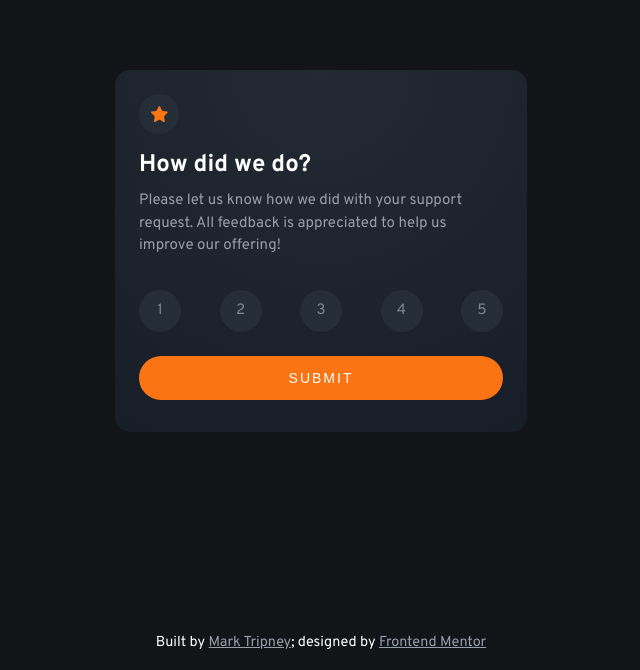
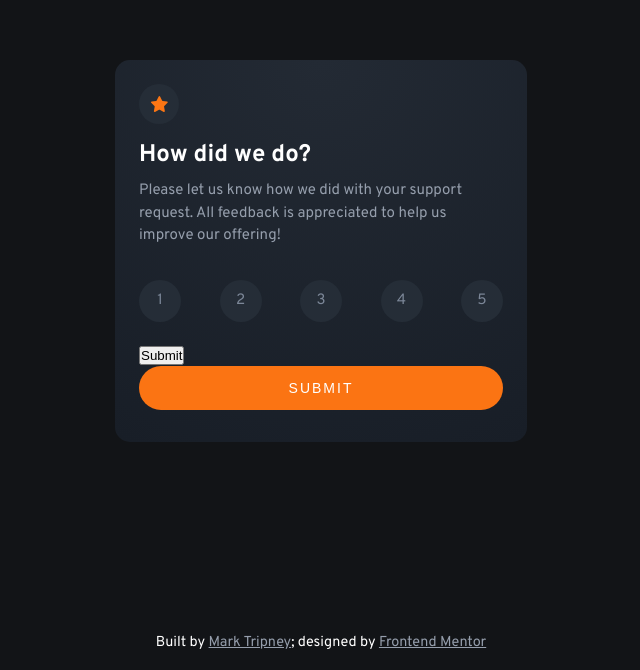
Before and after one commit to mark-tripney/ratings-component, a Svelte app: page / in a window 1280 px wide. Shown: the part 130-800 px from the top of the page, without its empty margins (319-959 px from the left). Built offline with nearby package versions, Linux system fonts and the light colour scheme.

Commit message:
Use stores to register submission and switch card

```diff
--- a/src/App.svelte
+++ b/src/App.svelte
@@ -1,10 +1,16 @@
 <script>
-  import RatingsCard from "./components/RatingsCard.svelte";
-  import Footer from "./components/Footer.svelte";
+  import Footer from './components/Footer.svelte';
+  import RatingsCard from './components/RatingsCard.svelte';
+  import ThankyouCard from './components/ThankyouCard.svelte';
+  import { showThanks } from './stores';
 </script>
 
 <main>
-  <RatingsCard />
+  {#if $showThanks}
+    <ThankyouCard />
+  {:else}
+    <RatingsCard />
+  {/if}
 </main>
 <Footer />
 
--- /dev/null
+++ b/src/components/Card.svelte
@@ -0,0 +1,23 @@
+<div class="card">
+  <slot />
+</div>
+
+<style>
+  .card {
+    border-radius: 15px;
+    background-image: radial-gradient(
+      circle at 50% 0%,
+      #232a34 0%,
+      #181e27 99%
+    );
+    width: 87%;
+    max-width: 412px;
+    padding: 1.5rem;
+  }
+
+  :global(h1) {
+    font-size: 1.5rem;
+    color: var(--white);
+    margin-bottom: 10px;
+  }
+</style>
--- a/src/components/RatingCircle.svelte
+++ b/src/components/RatingCircle.svelte
@@ -1,13 +1,14 @@
 <script>
-  import { createEventDispatcher } from "svelte";
+  import { createEventDispatcher } from 'svelte';
+  import { userRating } from '../stores';
   export let rating;
 
   let selected = false;
   const dispatch = createEventDispatcher();
 
   const handleClick = (e) => {
-    // e.currentTarget.classList.add("selected");
-    dispatch("circleClick", e.currentTarget);
+    userRating.update((score) => (score = e.currentTarget.innerText));
+    dispatch('circleClick', e.currentTarget);
   };
 </script>
 
--- a/src/components/RatingsCard.svelte
+++ b/src/components/RatingsCard.svelte
@@ -1,9 +1,16 @@
 <script>
-  import Button from "./Button.svelte";
-  import RatingGroup from "./RatingGroup.svelte";
+  import Button from './Button.svelte';
+  import Card from './Card.svelte';
+  import RatingGroup from './RatingGroup.svelte';
+  import { showThanks } from '../stores';
+
+  const handleSubmit = () => {
+    console.log('Clicked');
+    showThanks.update((submitted) => (submitted = true));
+  };
 </script>
 
-<div class="card">
+<Card>
   <div class="star-container">
     <svg
       class="svg-star"
@@ -22,22 +29,11 @@
     appreciated to help us improve our offering!
   </p>
   <RatingGroup />
-  <Button buttonContent="Submit" />
-</div>
+  <button on:click={handleSubmit}>Submit</button>
+  <Button buttonContent="Submit" on:click={handleSubmit} />
+</Card>
 
 <style>
-  .card {
-    border-radius: 15px;
-    background-image: radial-gradient(
-      circle at 50% 0%,
-      #232a34 0%,
-      #181e27 99%
-    );
-    width: 87%;
-    max-width: 412px;
-    padding: 1.5rem;
-  }
-
   .star-container {
     width: 40px;
     height: 40px;
--- /dev/null
+++ b/src/stores.js
@@ -0,0 +1,4 @@
+import { writable } from "svelte/store";
+
+export const userRating = writable(1);
+export const showThanks = writable(false);
```
Also changed, not shown: src/components/RatingGroup.svelte (+6 -6 lines).
